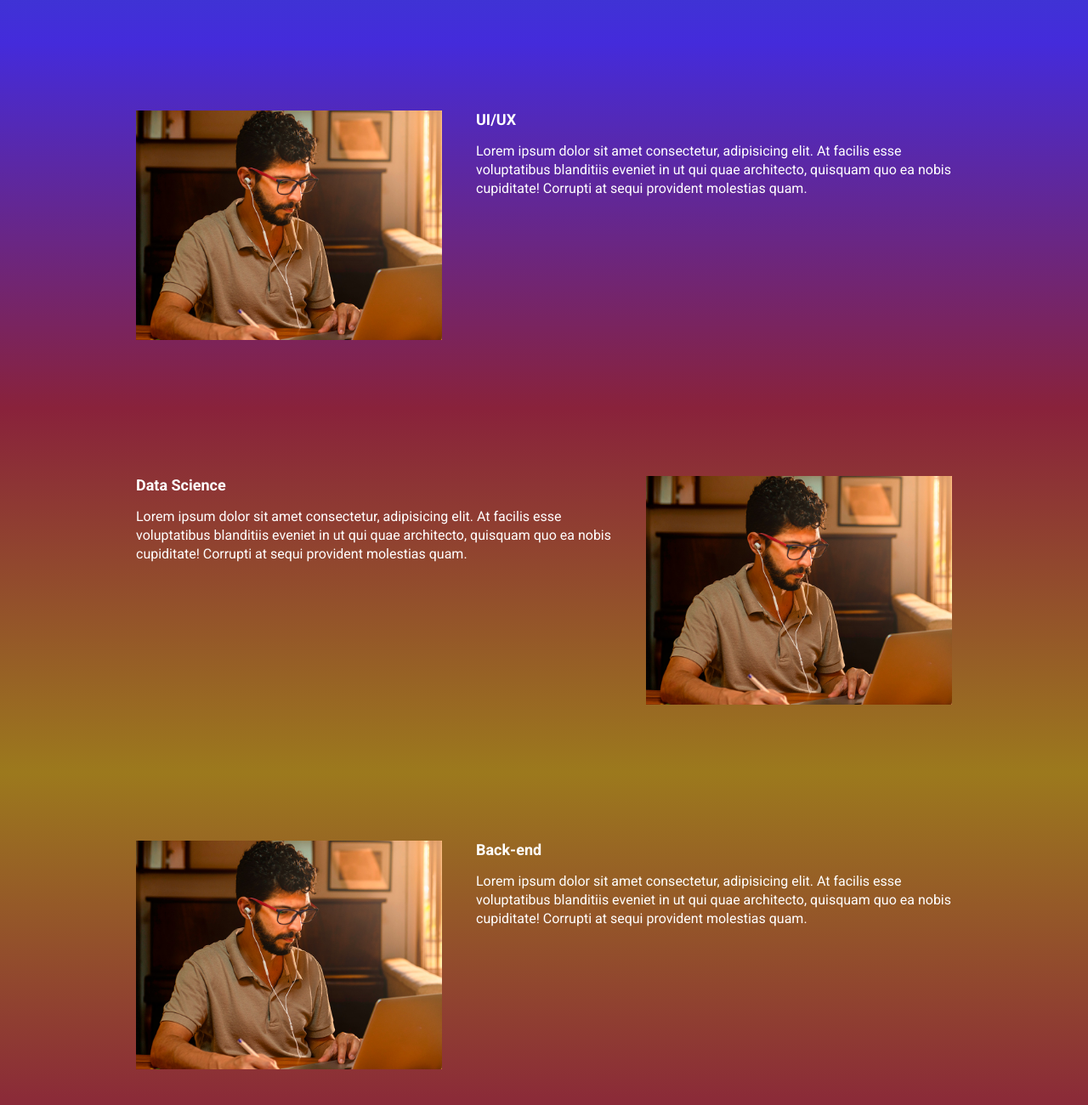
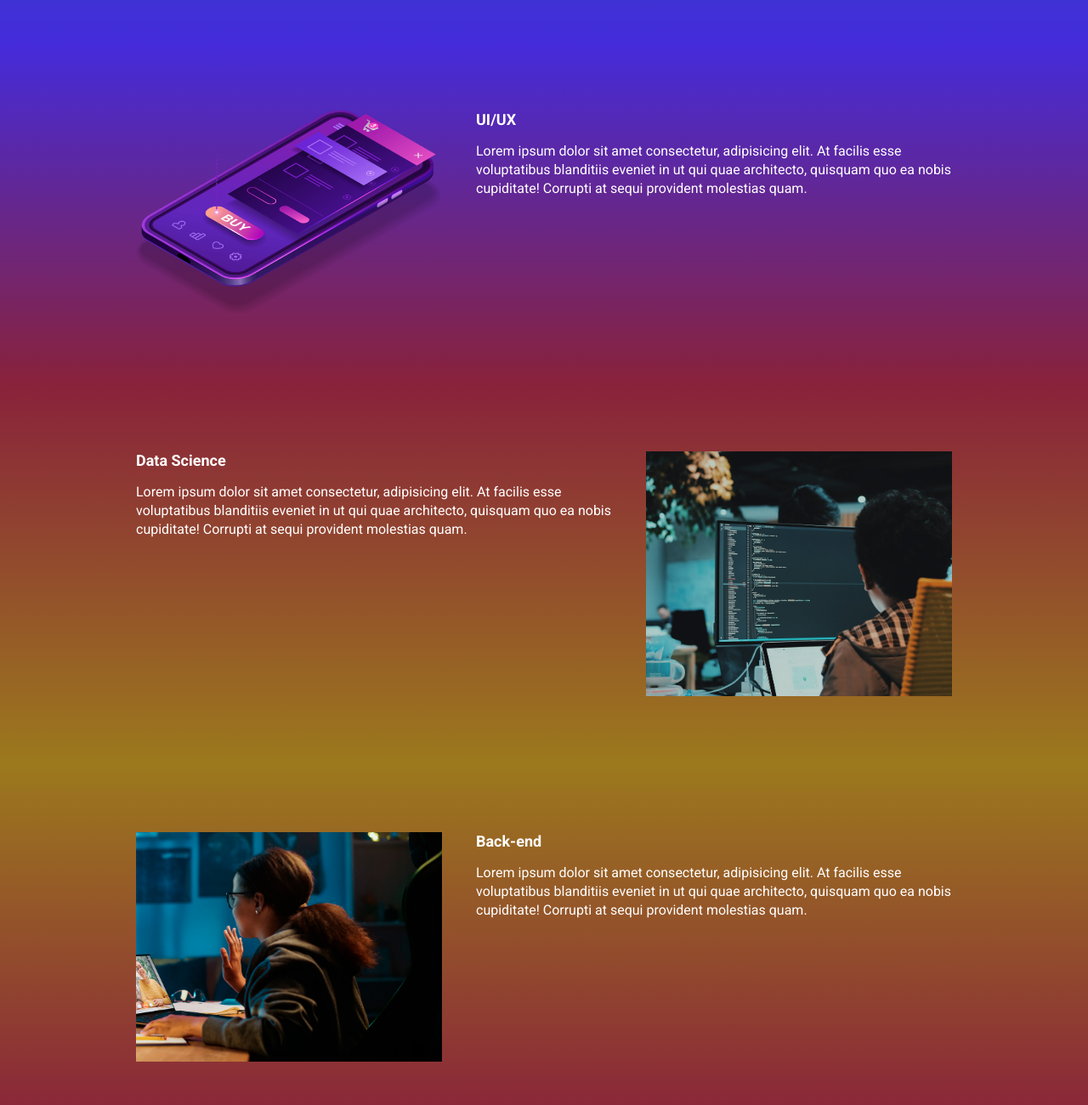
Before and after one commit to Andrey-Santos/ebac_tech_talks, a website built with Parcel: page src/index.html in a window 1280 px wide. Shown: the part 940-2240 px from the top of the page at 85% size. Built offline with nearby package versions, Linux system fonts and the light colour scheme.

Commit message:
Atualizando imagens seções

```diff
--- a/src/index.html
+++ b/src/index.html
@@ -53,7 +53,7 @@
                 <h2 class="event__details__title">UI/UX</h2>
                 <p class="event__details__description">Lorem ipsum dolor sit amet consectetur, adipisicing elit. At facilis esse voluptatibus blanditiis eveniet in ut qui quae architecto, quisquam quo ea nobis cupiditate! Corrupti at sequi provident molestias quam.</p>
             </div>
-            <img class="event__image" src="images/frontend.png" alt="Front-end">
+            <img class="event__image" src="images/ui-ux.png" alt="UI/UX">
         </div>
     </section>
     <section class="event event--data-science">
@@ -62,7 +62,7 @@
                 <h2 class="event__details__title">Data Science</h2>
                 <p class="event__details__description">Lorem ipsum dolor sit amet consectetur, adipisicing elit. At facilis esse voluptatibus blanditiis eveniet in ut qui quae architecto, quisquam quo ea nobis cupiditate! Corrupti at sequi provident molestias quam.</p>
             </div>
-            <img class="event__image" src="images/frontend.png" alt="Front-end">
+            <img class="event__image" src="images/data.png" alt="Data Science">
         </div>
     </section>
     <section class="event event--backend event--image-left">
@@ -71,7 +71,7 @@
                 <h2 class="event__details__title">Back-end</h2>
                 <p class="event__details__description">Lorem ipsum dolor sit amet consectetur, adipisicing elit. At facilis esse voluptatibus blanditiis eveniet in ut qui quae architecto, quisquam quo ea nobis cupiditate! Corrupti at sequi provident molestias quam.</p>
             </div>
-            <img class="event__image" src="images/frontend.png" alt="Front-end">
+            <img class="event__image" src="images/backend.png" alt="Back-end">
         </div>
     </section>
     <script src="https://unpkg.com/aos@next/dist/aos.js"></script>
```
